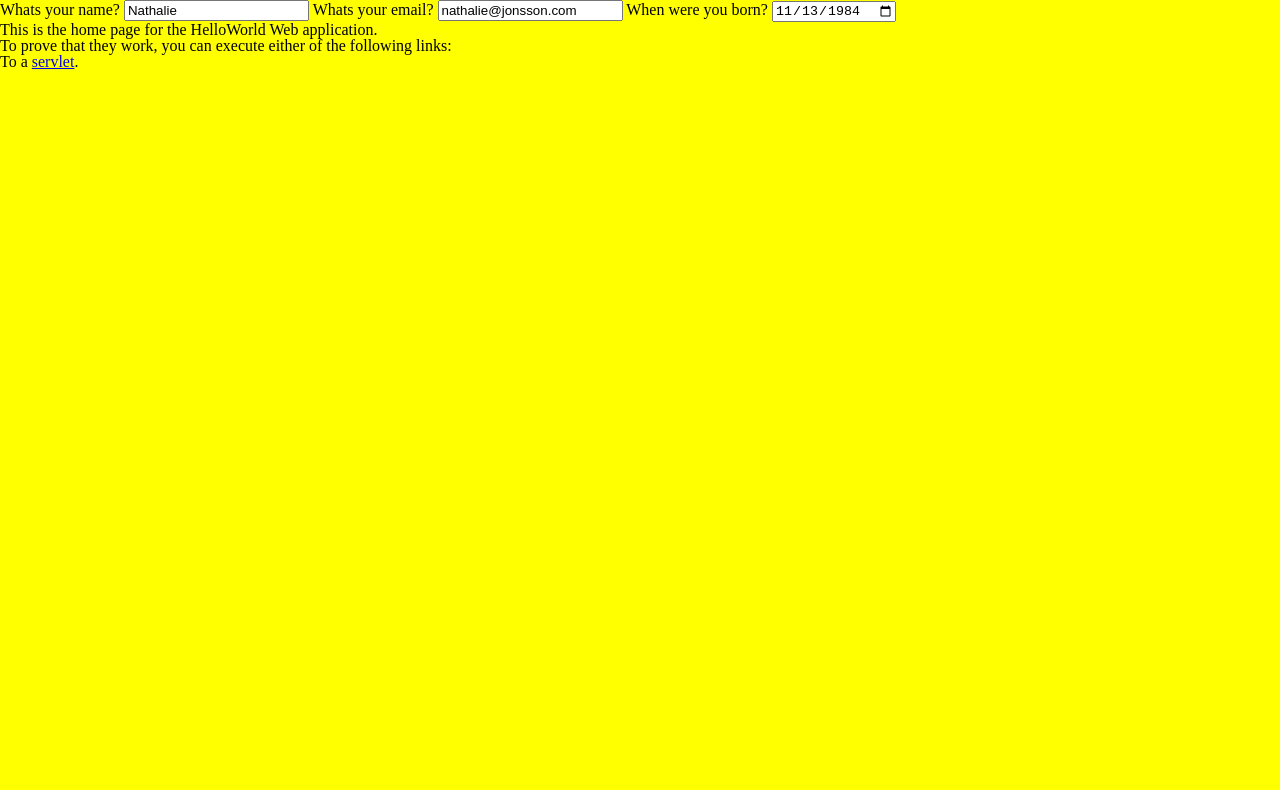
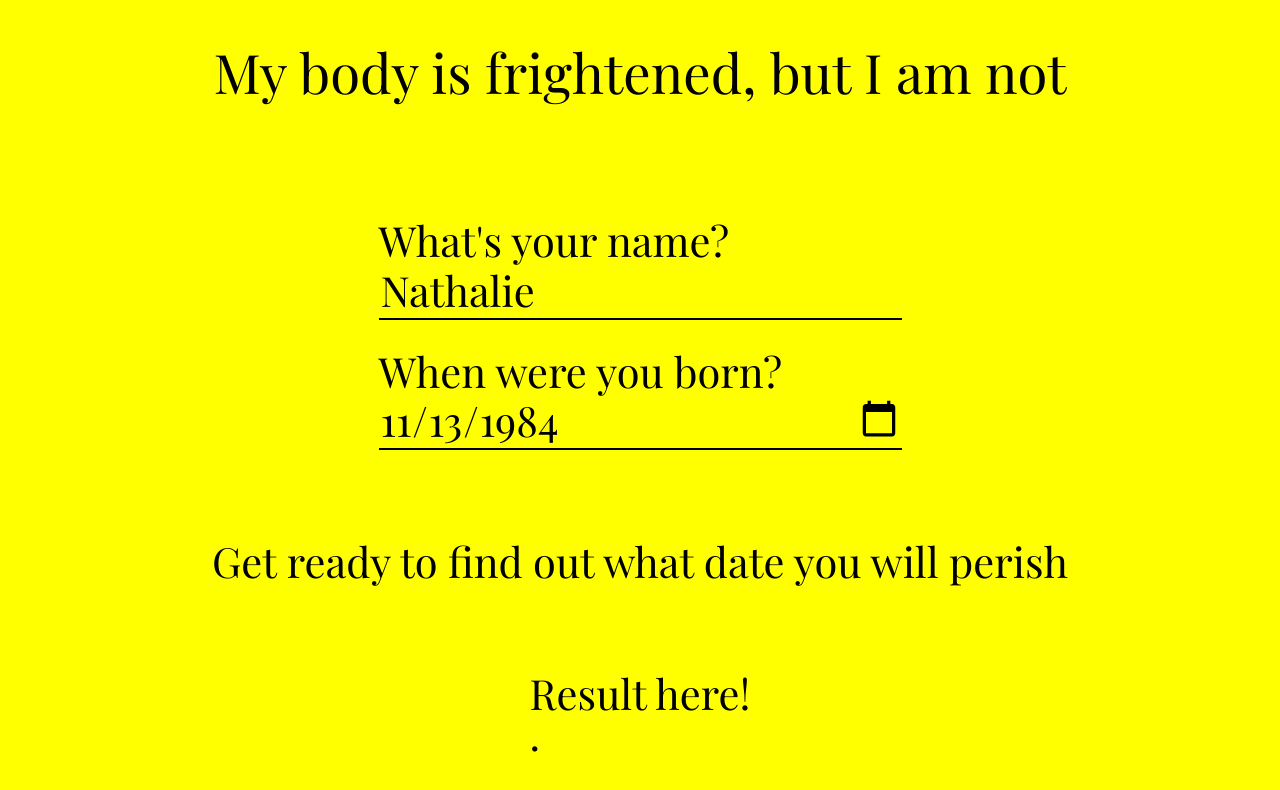
Before and after one commit to njons/FAC14_Week6, a website: page public/index.html in a window 1280 px wide. Drawn offline with nearby package versions, Linux system fonts and the light colour scheme; files that its build step writes are made by us from their sources.

Commit message:
adds font field

```diff
--- a/public/css/main.css
+++ b/public/css/main.css
@@ -1,3 +1,43 @@
 body {
+  height: 100vh;
   background: yellow;
+  font-family: 'Playfair Display', serif;
+  font-size: calc(1rem + 2vw);
+  color: black;
 }
+
+main {
+  height: 100%;
+  display: flex;
+  flex-direction: column;
+}
+
+h1 {
+    font-size: calc(1rem + 3vw);
+}
+
+h1,
+form,
+p,
+ul {
+  margin: auto;
+}
+
+form {
+  display: flex;
+  flex-direction: column;
+}
+
+label {
+  margin-top: 30px;
+}
+
+input {
+  font-family: 'Playfair Display', serif;
+  font-size: calc(1rem + 2vw);
+  color: black;
+  border: none;
+  border-bottom: 2px solid black;
+  background: transparent;
+  outline: none;
+}
--- a/public/index.html
+++ b/public/index.html
@@ -6,25 +6,26 @@
     <meta name="viewport" content="width=device-width, initial-scale=1.0">
     <link rel="stylesheet" type="text/css" href="public/css/reset.css">
     <link rel="stylesheet" type="text/css" href="public/css/main.css">
-
+    <link href="https://fonts.googleapis.com/css?family=Playfair+Display:400,700" rel="stylesheet">
   </head>
   <body>
+    <main>
+      <h1>My body is frightened, but I am not</h1>
 
-  <form method="POST">
-    <label for="name">Whats your name?</label>
+      <form method="POST" action="/get-date">
+        <label for="name">What's your name?</label>
         <input id="name" type="text" name="name" placeholder="Name" value="Nathalie"></input>
-    <label for="email">Whats your email?</label>
-    <input name="email" type="email" id="email" value="nathalie@jonsson.com" ></input>
         <label for="birth">When were you born?</label>
         <input name="birth" type="date" id="birth" value="1984-11-13"></input>
       </form>
 
-    <p>This is the home page for the HelloWorld Web application. </p>
-    <p>To prove that they work, you can execute either of the following links:
+      <p>Get ready to find out what date you will perish</p>
+
       <ul>
-      <li>To a <a href="hello">servlet</a>.
+        <li>Result here!</li>.
       </ul>
 
+    </main>
   </body>
   <script src="/public/js/dom.js"></script>
   <script src="/public/js/script.js"></script>
```
Also changed, not shown: 1 other file. Lines whose indentation alone changed are shown as unchanged.
